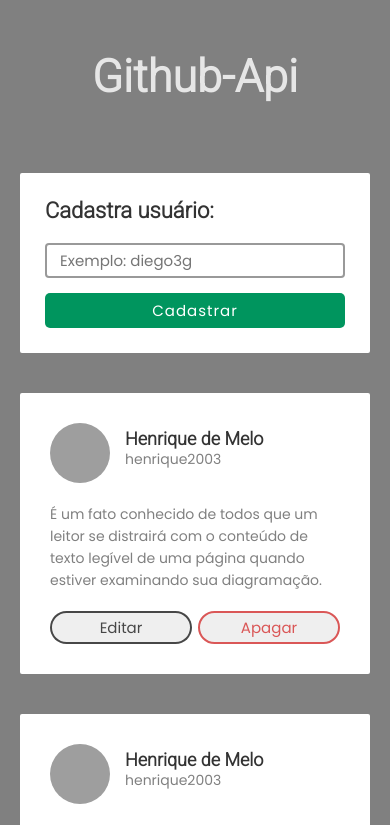
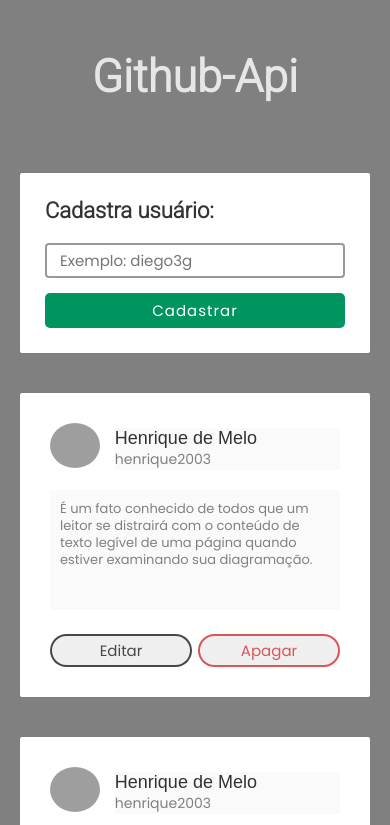
Before and after one commit to henrique2003/github-api, a React (Create React App) app: page / in a window 390 px wide. Shown: the top 825 px of the page. Built offline with nearby package versions, Linux system fonts and the light colour scheme; grey boxes are pictures that could not be loaded.

Commit message:
style: change card html elements

```diff
--- a/src/components/DevItem/index.js
+++ b/src/components/DevItem/index.js
@@ -1,8 +1,14 @@
-import React from 'react'
+import React, { useState } from 'react'
 import './style.css'
 
 const DevItem = ({ user }) => {
   const { name, github_username, bio, avatar_url } = user
+
+  const [disable, setDisable] = useState(true)
+
+  const onEdit = () => {
+
+  }
 
   return (
     <div className="card">
@@ -11,15 +17,16 @@
           <img src={avatar_url} alt={name} />
         </div>
         <div className="wrapper_content">
-          <strong>{name}</strong><br />
-          <span>{github_username}</span>
+          <input type="text" value={name} className="strong" disabled={disable} /><br />
+          <input type="text" value={github_username} className="span" disabled={disable} />
         </div>
       </div>
       <div className="card_body">
-        <p>{bio}</p>
+        <textarea type="text" value={bio} className="p" disabled={disable} />
       </div>
       <div className="card_footer">
-        <button>Editar</button>
+        <button onClick={() => setDisable(!disable)}>Editar</button>
+        <button onClick={onEdit} className={disable ? 'd-none' : ''}>Salvar</button>
         <button>Apagar</button>
       </div>
     </div>
--- a/src/components/DevItem/style.css
+++ b/src/components/DevItem/style.css
@@ -3,7 +3,8 @@
   border-radius: 2px;
   padding: 30px;
   margin: 20px;
-  flex: 350px;
+  flex: 1 1 350px;
+  width: 100%;
 }
 
 .card .card_header {
@@ -26,25 +27,39 @@
   margin-top: 5px;
 }
 
-.card .card_header .wrapper_content strong {
+.card .card_header .wrapper_content .strong {
   color: rgba(0, 0, 0, 0.8);
   font-size: 20px;
   white-space: nowrap;
+  width: 100%;
+  border: none;
 }
 
-.card .card_header .wrapper_content span {
+.card .card_header .wrapper_content .span {
   color: #808080;
   font-size: 15px;
   font-family: "Poppins", sans-serif;
+  width: 100%;
+  border: none;
 }
 
 .card .card_body {
   margin: 20px 0;
 }
 
-.card .card_body p {
+.card .card_body .p:disabled {
+  border: none;
+}
+
+.card .card_body .p {
   color: #808080;
   font-family: "Poppins", sans-serif;
+  width: 100%;
+  border: 1px solid rgba(0, 0, 0, 0.5);
+  padding: 10px;
+  border-radius: 2px;
+  resize: none;
+  height: 110px;
   line-height: 22px;
   font-size: 16px;
 }
@@ -59,21 +74,27 @@
   border-radius: 30px;
   font-family: "Poppins", sans-serif;
   font-size: 16px;
+  cursor: pointer;
+  color: rgba(0, 0, 0, 0.7);
+  border: 2px solid rgba(0, 0, 0, 0.7);
+  transition: all 0.3s ease;
+}
+
+.card .card_footer button:hover {
+  color: white;
+  background: rgba(0, 0, 0, 0.7);
+  border: 2px solid rgba(0, 0, 0, 0) !important;
+  transition: all 0.3s ease;
+}
+
+.card .card_footer button:nth-child(2).d-none {
+  display: none;
   transition: all 0.3s ease;
 }
 
 .card .card_footer button:first-child {
   margin-right: 3px;
-  color: rgba(0, 0, 0, 0.7);
-  border: 2px solid rgba(0, 0, 0, 0.7);
   cursor: pointer;
-}
-
-.card .card_footer button:hover:first-child {
-  color: white;
-  background: rgba(0, 0, 0, 0.7);
-  border: 2px solid rgba(0, 0, 0, 0) !important;
-  transition: all 0.3s ease;
 }
 
 .card .card_footer button:last-child {
@@ -89,22 +110,36 @@
   transition: all 0.3s ease;
 }
 
+/* Ipad Pró */
+@media (max-width: 930px) {
+  .card .card_body .p {
+    height: 120px;
+  }
+}
+
 /* Celphone */
 @media (max-width: 428px) {
-  .card .card_header .wrapper_content strong {
+  .card .card_header .wrapper_content .strong {
     font-size: 18px;
   }
 
-  .card .card_header .wrapper_content span {
+  .card .card_header .wrapper_content .span {
     font-size: 14px;
   }
 
-  .card .card_body p {
-    font-size: 14px;
+  .card .card_body .p {
+    font-size: 13px;
+    line-height: 17px;
   }
 
   .card .card_footer button {
     height: 33px;
     font-size: 15px;
   }
+
+  .card .card_header .wrapper_avatar {
+    width: 60px;
+    height: 45px;
+    margin-right: 15px;
+  }
 }
```
